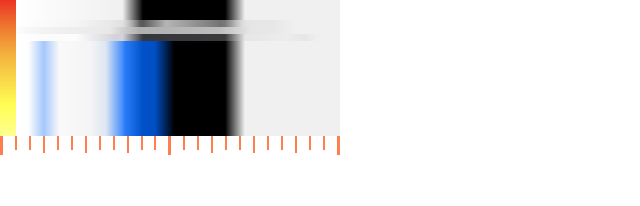
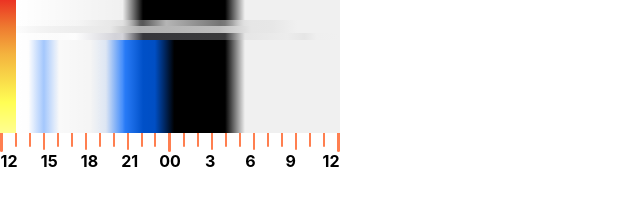
Before and after one commit to peterpaleev/dashboard, a plain HTML site: page index.html in a window 1280 px wide. Shown: the whole page, without its empty margins (0-640 px from the left). Drawn offline with Linux system fonts and the light colour scheme.

Commit message:
added hours

```diff
--- a/blocks/dashboard/dashboard.css
+++ b/blocks/dashboard/dashboard.css
@@ -3,4 +3,5 @@
     flex-direction: column;
     width: 340px;
     height: 170px;
+    font-family: "Inter", "Arial", sans-serif;
 }
--- /dev/null
+++ b/blocks/time-hours/__hour/time-hours__hour.css
@@ -0,0 +1,7 @@
+.time-hours__hour{
+    display: flex;
+    width: 18px;
+    justify-content: center;
+}
+
+.time-hours__hour:first-of-type
--- /dev/null
+++ b/blocks/time-hours/time-hours.css
@@ -0,0 +1,5 @@
+.time-hours{
+    display: flex;
+    font-weight: bold;
+    justify-content: space-between;
+}
--- a/blocks/timeline/__dash/_span-1/timeline__dash_span-1.css
+++ b/blocks/timeline/__dash/_span-1/timeline__dash_span-1.css
@@ -2,4 +2,5 @@
     width: 2px;
     height: 17px;
     background-color: coral;
+    border-radius: 0 0 6px 6px;
 }
--- a/blocks/timeline/__dash/_span-2/timeline__dash_span-2.css
+++ b/blocks/timeline/__dash/_span-2/timeline__dash_span-2.css
@@ -2,4 +2,5 @@
     width: 3px;
     height: 19px;
     background-color: coral;
+    border-radius: 0 0 7px 7px;
 }
--- a/blocks/timeline/__dash/timeline__dash.css
+++ b/blocks/timeline/__dash/timeline__dash.css
@@ -2,4 +2,5 @@
     width: 2px;
     height: 14px;
     background-color: coral;
+    border-radius: 0 0 6px 6px;
 }
--- a/index.css
+++ b/index.css
@@ -13,3 +13,5 @@
 @import url(./blocks/timeline/__dash/timeline__dash.css);
 @import url(./blocks/timeline/__dash/_span-1/timeline__dash_span-1.css);
 @import url(./blocks/timeline/__dash/_span-2/timeline__dash_span-2.css);
+@import url(./blocks/time-hours/time-hours.css);
+@import url(./blocks/time-hours/__hour/time-hours__hour.css);
--- a/index.html
+++ b/index.html
@@ -49,6 +49,17 @@
             <div class="timeline__dash"></div>
             <div class="timeline__dash_span-2"></div>
         </div>
+        <div class="time-hours">
+            <div class="time-hours__hour">12</div>
+            <div class="time-hours__hour">15</div>
+            <div class="time-hours__hour">18</div>
+            <div class="time-hours__hour">21</div>
+            <div class="time-hours__hour">00</div>
+            <div class="time-hours__hour">3</div>
+            <div class="time-hours__hour">6</div>
+            <div class="time-hours__hour">9</div>
+            <div class="time-hours__hour">12</div>
+        </div>
     </div>
 </body>
 </html>
```
